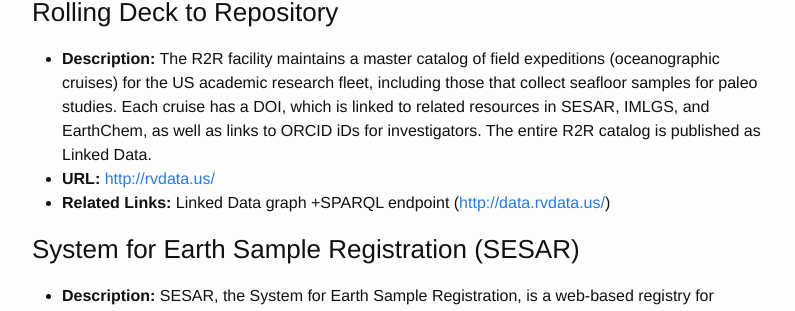
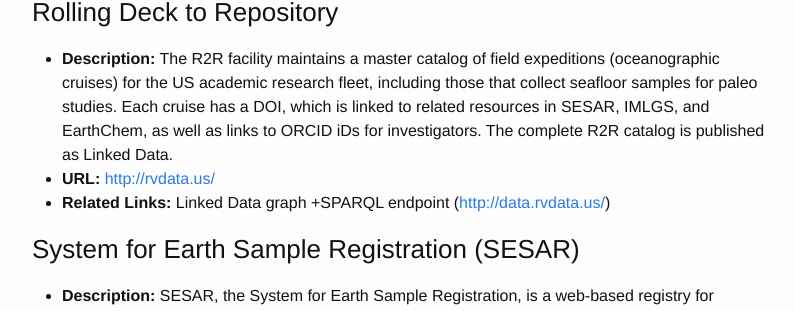
Before and after one commit to cyber4paleo/cyber4paleo.github.io, a Jekyll site: the page built from _resources/CommunityResourceList.md, in a window 1280 px wide and 900 px high, scrolled down 3846 px. Shown: the part 210-521 px from the top of the window, without its empty margins (238-1033 px from the left). Built offline with Jekyll 4.4.1, drawn with Linux system fonts in a browser that asks for light colours.

Commit message:
Update CommunityResourceList.md

```diff
--- a/_resources/CommunityResourceList.md
+++ b/_resources/CommunityResourceList.md
@@ -121,7 +121,7 @@ Please see this <a href="http://bit.ly/1r4AqLN">EarthCube Tools presentation</a>
 
 ### Rolling Deck to Repository
 
-* <b>Description:</b> The R2R facility maintains a master catalog of field expeditions (oceanographic cruises) for the US academic research fleet, including those that collect seafloor samples for paleo studies.  Each cruise has a DOI, which is linked to related resources in SESAR, IMLGS, and EarthChem, as well as links to ORCID iDs for investigators.  The entire R2R catalog is published as Linked Data.
+* <b>Description:</b> The R2R facility maintains a master catalog of field expeditions (oceanographic cruises) for the US academic research fleet, including those that collect seafloor samples for paleo studies.  Each cruise has a DOI, which is linked to related resources in SESAR, IMLGS, and EarthChem, as well as links to ORCID iDs for investigators.  The complete R2R catalog is published as Linked Data.
 * <b>URL:</b> <a>http://rvdata.us/</a>
 * <b>Related Links:</b> Linked Data graph +SPARQL endpoint (<a>http://data.rvdata.us/</a>)
 
```
